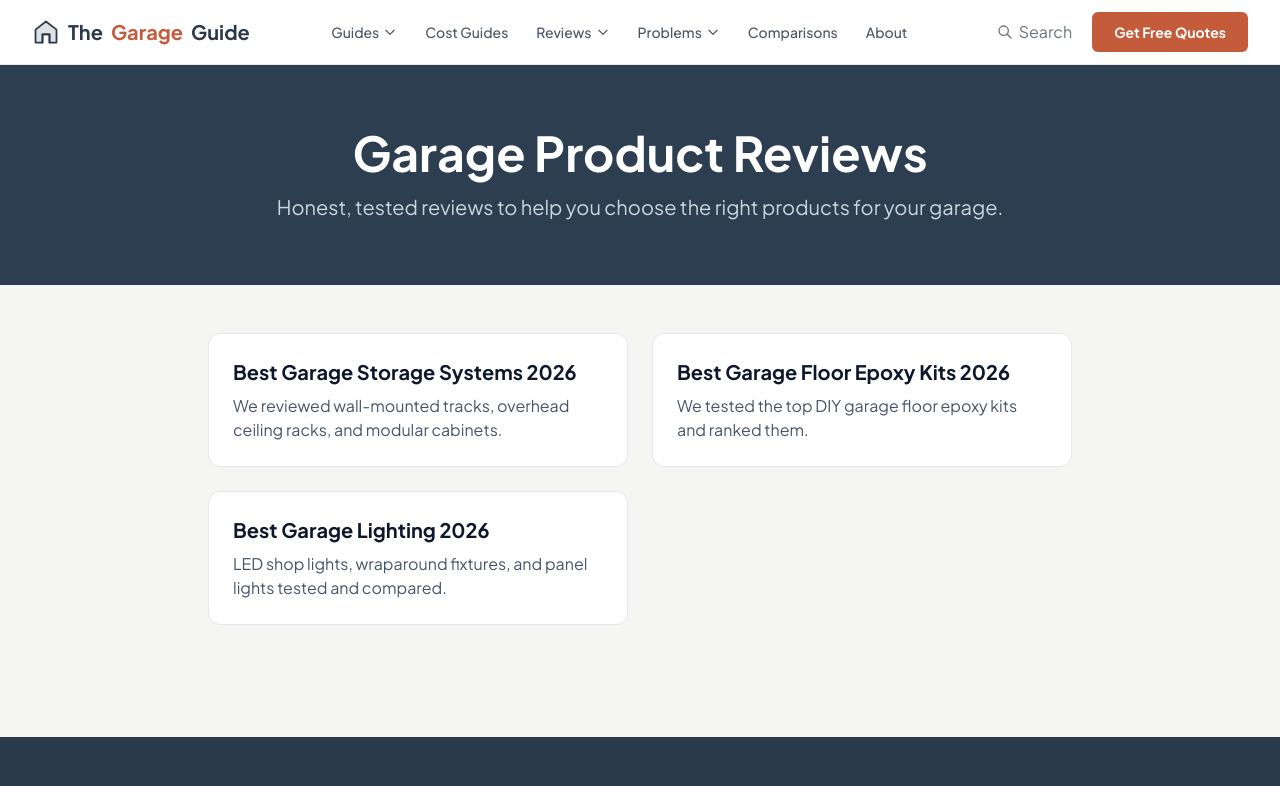
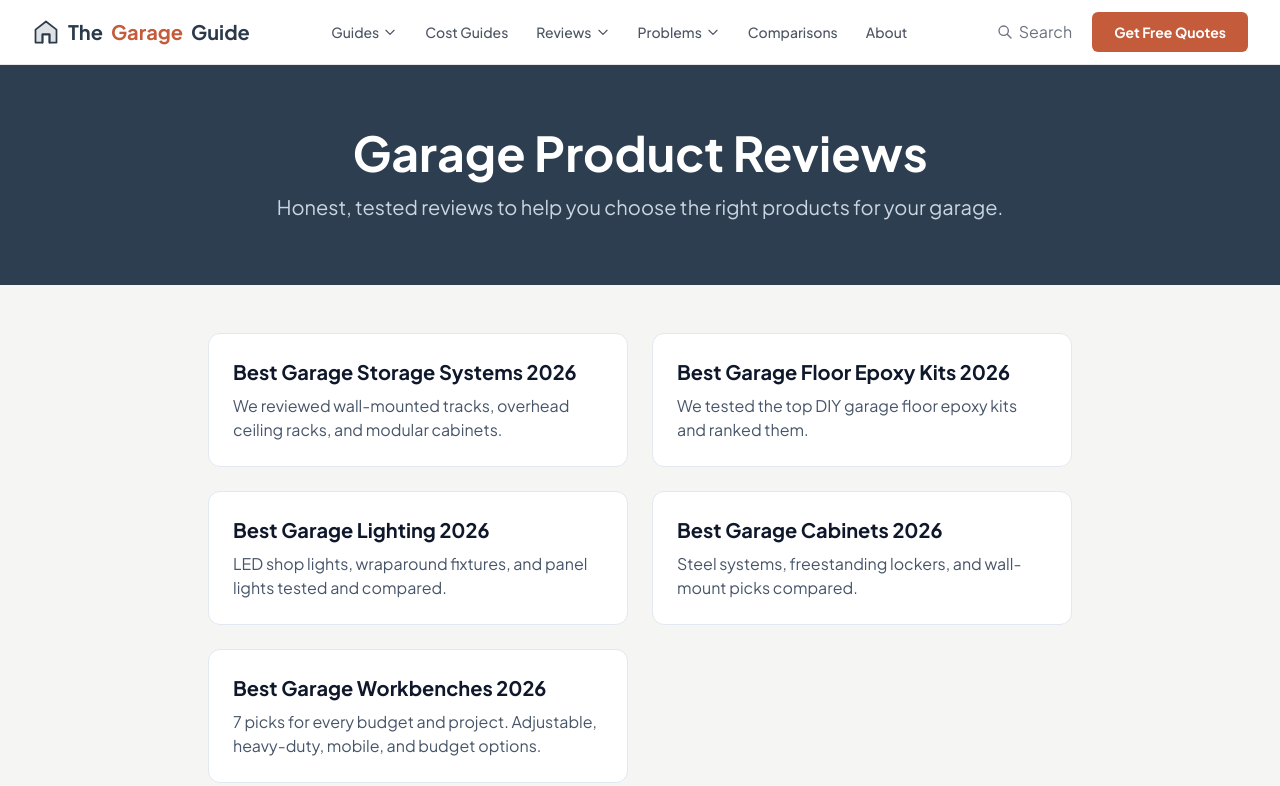
Before and after one commit to thebasementguide2026/thegarage.guide-, a Next.js app: page /reviews in a window 1280 px wide. Shown: the top 786 px of the page. Built offline with nearby package versions, Linux system fonts and the light colour scheme.

Commit message:
Add workbenches and cabinets to reviews page

```diff
--- a/app/reviews/page.tsx
+++ b/app/reviews/page.tsx
@@ -9,6 +9,8 @@ const reviews = [
   { title: 'Best Garage Storage Systems 2026', href: '/reviews/best-garage-storage-systems', description: 'We reviewed wall-mounted tracks, overhead ceiling racks, and modular cabinets.' },
   { title: 'Best Garage Floor Epoxy Kits 2026', href: '/reviews/best-garage-floor-epoxy', description: 'We tested the top DIY garage floor epoxy kits and ranked them.' },
   { title: 'Best Garage Lighting 2026', href: '/reviews/best-garage-lighting', description: 'LED shop lights, wraparound fixtures, and panel lights tested and compared.' },
+  { title: 'Best Garage Cabinets 2026', href: '/reviews/best-garage-cabinets', description: 'Steel systems, freestanding lockers, and wall-mount picks compared.' },
+  { title: 'Best Garage Workbenches 2026', href: '/reviews/best-garage-workbenches', description: '7 picks for every budget and project. Adjustable, heavy-duty, mobile, and budget options.' },
 ]
 
 export default function ReviewsPage() {
```
